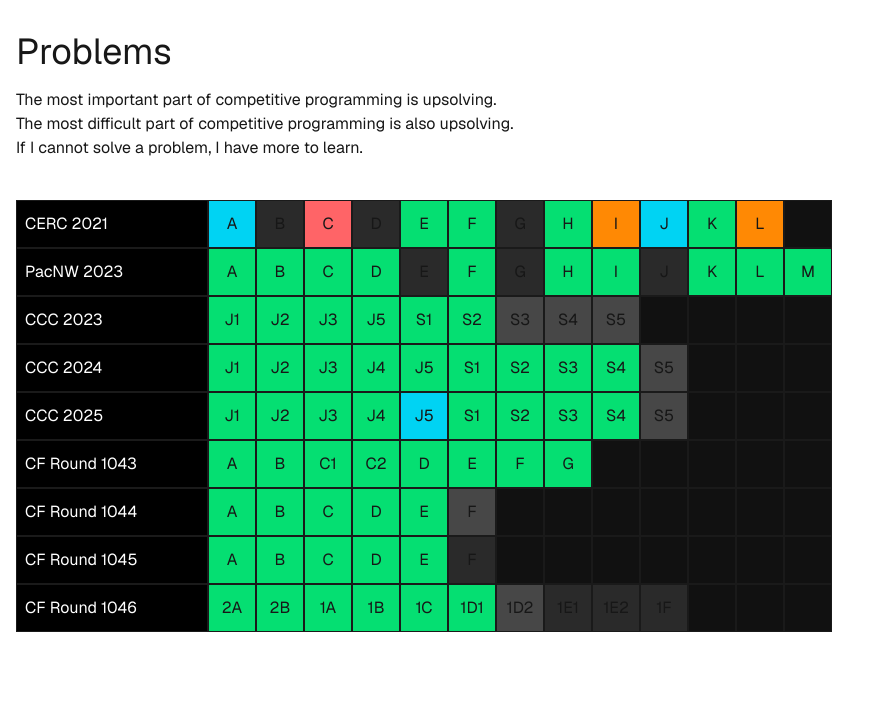
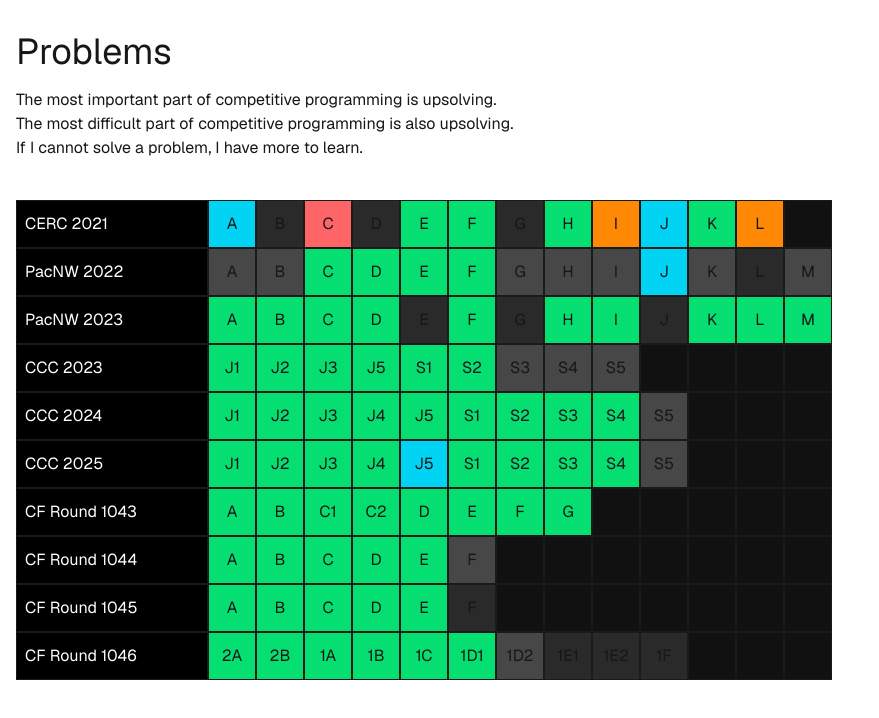
Before and after one commit to smntic/problems, a Next.js app: page / in a window 1280 px wide. Shown: the top 718 px of the page, without its empty margins (0-879 px from the left). Built offline with nearby package versions, Linux system fonts and the light colour scheme.

Commit message:
Add PacNW 2022

```diff
--- a/src/data/contests.ts
+++ b/src/data/contests.ts
@@ -23,6 +23,33 @@
       { name: "Repetitions", index: "J", status: ProblemStatus.NeedsReview, notes: "String problem. Can use the Main-Lorentz divide-and-conquer algorithm combined with segment tree range queries. Should review the Main-Lorentz algorithm." },
       { name: "Single-track railway", index: "K", status: ProblemStatus.Solved, notes: "Problem without queries can we solved with prefix sums. Problem with queries can be solved by using Fenwick tree or segment tree instead (segtree is more optimal because of one less log factor, but both pass)." },
       { name: "Systematic salesman", index: "L", status: ProblemStatus.NeedsImplementation, notes: "Advanced DP approach with memoization. Can recognize the dependencies in the DP states to optimize out part of the transitions." },
+    ],
+  },
+
+  {
+    name: "PacNW 2022",
+    notes: `
+      Our first regionals practice contest with all three of us (Finnick, Andy and myself).
+      We solved four problems (A, C, F, J), one of which was non-trivial. We need to work
+      on figuring out which problems we should focus on (whether that be through the scoreboard
+      or by intuition), since, in this contest, we spent a lot of time on problems
+      that not very many people solved (e.g., I, which went unsolved in the official contest).
+      We were close to tieing with a previous SFU team who solved one more problem (D) than us.
+    `,
+    problems: [
+      { name: "Three Dice", index: "A", status: ProblemStatus.AttemptLater, notes: "Andy and Finnick solved this and I don't know how." },
+      { name: "Alchemy", index: "B", status: ProblemStatus.AttemptLater, notes: "A greedy approach does not seem to work." },
+      { name: "Champernowne Count", index: "C", status: ProblemStatus.Solved, notes: "k|n <=> n%k == 0. Maintain the value modulo k. Appending another number to the current number is equivalent to multiplying by ten for the length of the number and then adding the number." },
+      { name: "Triangle Containment", index: "D", status: ProblemStatus.Solved, notes: "Consider L=(0,0), R=(x,0) and P=the query point. A point being in the interior of the triangle is equivalent to the point being CW to LP and CCW to RP. Those sets can overlap, though. Iterate over the points in CW order relative to L. As you process them, 'deactivate' them by setting their values to 0. This covers the first restriction of the point must be CW to LP. For the other restriction, you can sort the points radially relative to R instead, and binary search to find the first point CCW to RP. Then, take the range query of the remaining points. Any 'deactivated' points have their values set to 0 so this covers both requirements. You can store the values in a segment tree and use range queries." },
+      { name: "Color Tubes", index: "E", status: ProblemStatus.Solved, notes: "Clear the rightmost tube by moving all balls into empty spaces on the left. Then, fill the empty tube with one colour. You must find a colour that occurs at the top of another tube and the two others are not both at the bottom of some tubes. It is guaranteed that there exists one, since there can only be floor(|remaining tubes|/2) invalid colours. Move the top instances, then the middle instances, then the bottom instances. If there are other colours in the way, move them to an empty spot first. It is guaranteed that there are enough empty spots if you process the balls in this order. Then, repeat this process excluding the rightmost tube." },
+      { name: "Food Processor", index: "F", status: ProblemStatus.Solved, notes: "It is always optimal to use the blade with the lowest half-life that we can use. Thus, sort the blades by their maximum size and process the blades in decreasing order of max size, using the best usable blade to access other blades. The time it takes to reduce the sizes can be computed using basic high school pre-calculus." },
+      { name: "Digits of Unity", index: "G", status: ProblemStatus.AttemptLater, notes: "Andy and Finnick worked on this problem for a while, for some reason." },
+      { name: "Branch Manager", index: "H", status: ProblemStatus.AttemptLater },
+      { name: "Counting Satellites", index: "I", status: ProblemStatus.AttemptLater, notes: "Finnick and I worked on this problem for a while because it seemed like a relatively-simple strings problem. Went unsolved in the actual contest." },
+      { name: "Sun and Moon", index: "J", status: ProblemStatus.NeedsReview, notes: "The constraints allow you to iterate over all the possible times and check whether each are valid. You can also use chinese remainder theorem. Should review the CRT approach." },
+      { name: "Advertising ICPC", index: "K", status: ProblemStatus.AttemptLater, notes: "Seemed easy to brute force this during the contest, but we couldn't find anything useful." },
+      { name: "Exponent Exchange", index: "L", status: ProblemStatus.NotAttempted },
+      { name: "Lone Knight", index: "M", status: ProblemStatus.AttemptLater, notes: "I think Andy will upsolve this." },
     ],
   },
 
```
